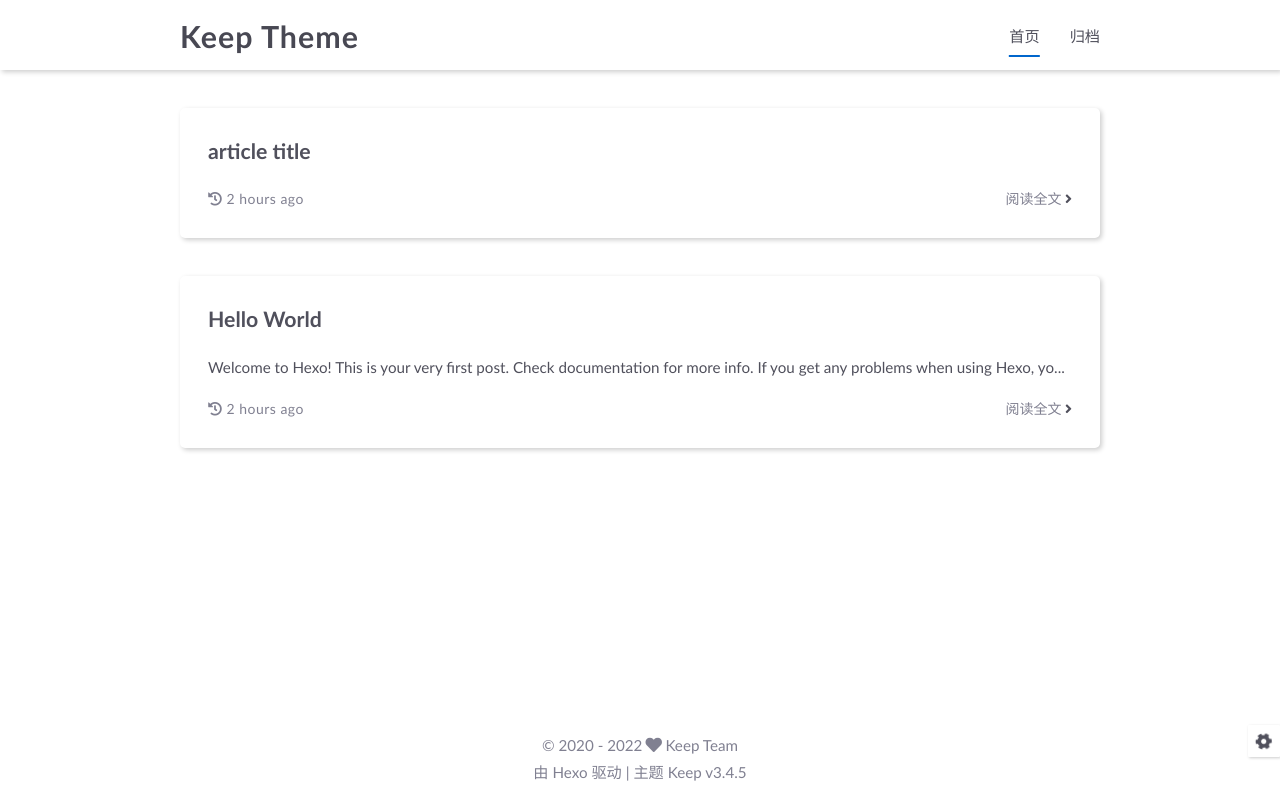
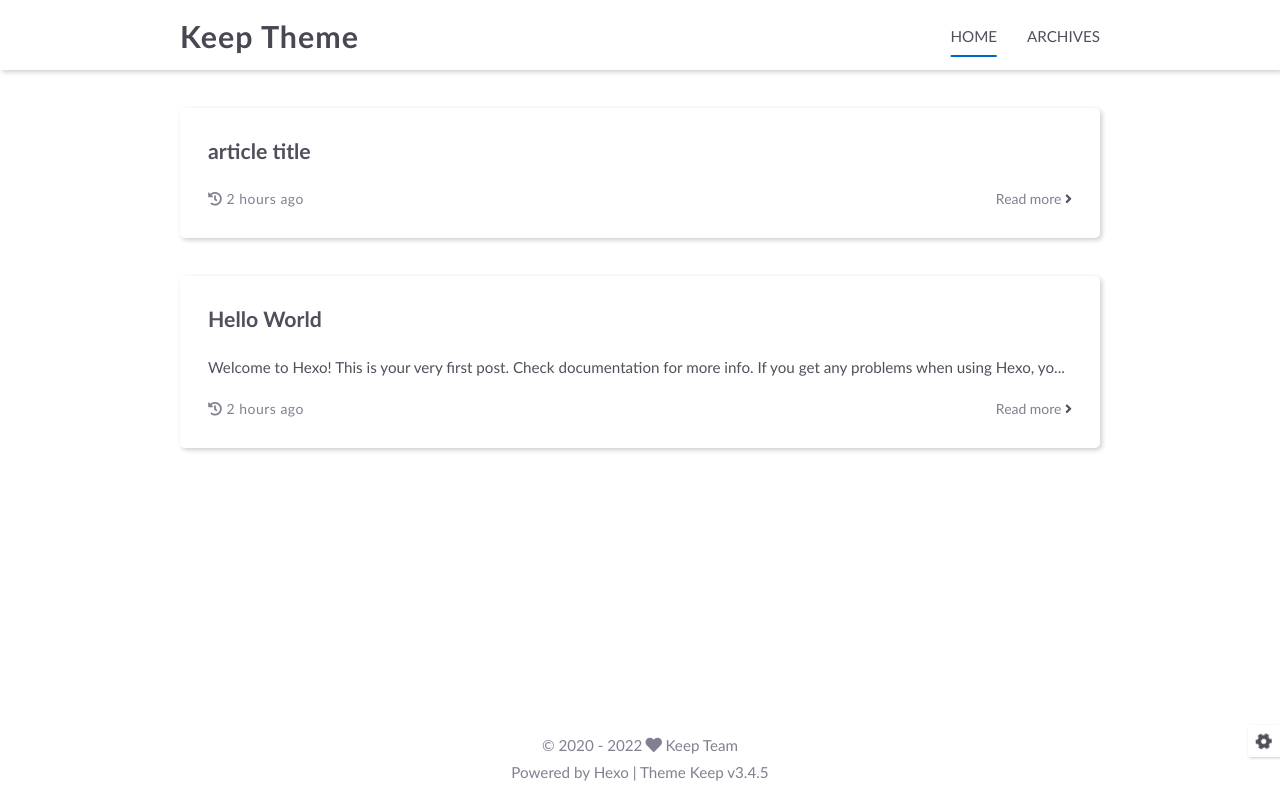
Before and after one commit to fansehep/fansehep.github.io, a plain HTML site: page index.html in a window 1280 px wide. Drawn offline with Linux system fonts and the light colour scheme.

Commit message:
Site updated: 2022-04-30 08:35:52

```diff
--- a/index.html
+++ b/index.html
@@ -60,7 +60,7 @@
                             <a class="active"
                                href="/"
                             >
-                                首页
+                                HOME
                             </a>
                         </li>
 
@@ -68,7 +68,7 @@
                             <a class=""
                                href="/archives"
                             >
-                                归档
+                                ARCHIVES
                             </a>
                         </li>
 
@@ -89,12 +89,12 @@
 
                 <li class="drawer-menu-item flex-center">
                     <a class="active"
-                       href="/">首页</a>
+                       href="/">HOME</a>
                 </li>
 
                 <li class="drawer-menu-item flex-center">
                     <a class=""
-                       href="/archives">归档</a>
+                       href="/archives">ARCHIVES</a>
                 </li>
 
         </ul>
@@ -138,7 +138,7 @@
 
     </div>
 
-    <a href="/2022/04/29/article-title/">阅读全文&nbsp;<i class="fas fa-angle-right"></i></a>
+    <a href="/2022/04/29/article-title/">Read more&nbsp;<i class="fas fa-angle-right"></i></a>
 </div>
 
             </li>
@@ -166,7 +166,7 @@
 
     </div>
 
-    <a href="/2022/04/29/hello-world/">阅读全文&nbsp;<i class="fas fa-angle-right"></i></a>
+    <a href="/2022/04/29/hello-world/">Read more&nbsp;<i class="fas fa-angle-right"></i></a>
 </div>
 
             </li>
@@ -202,7 +202,7 @@
         </div>
 
         <div class="theme-info info-item">
-            由 <a target="_blank" href="https://hexo.io">Hexo</a> 驱动&nbsp;|&nbsp;主题&nbsp;<a class="theme-version" target="_blank" href="https://github.com/XPoet/hexo-theme-keep">Keep v3.4.5</a>
+            Powered by <a target="_blank" href="https://hexo.io">Hexo</a>&nbsp;|&nbsp;Theme&nbsp;<a class="theme-version" target="_blank" href="https://github.com/XPoet/hexo-theme-keep">Keep v3.4.5</a>
         </div>
 
 
```
Also changed, not shown: 2022/04/29/article-title/index.html (+6 -6 lines), 2022/04/29/hello-world/index.html (+6 -6 lines), archives/2022/04/index.html (+6 -6 lines), archives/2022/index.html (+6 -6 lines), archives/index.html (+6 -6 lines).
